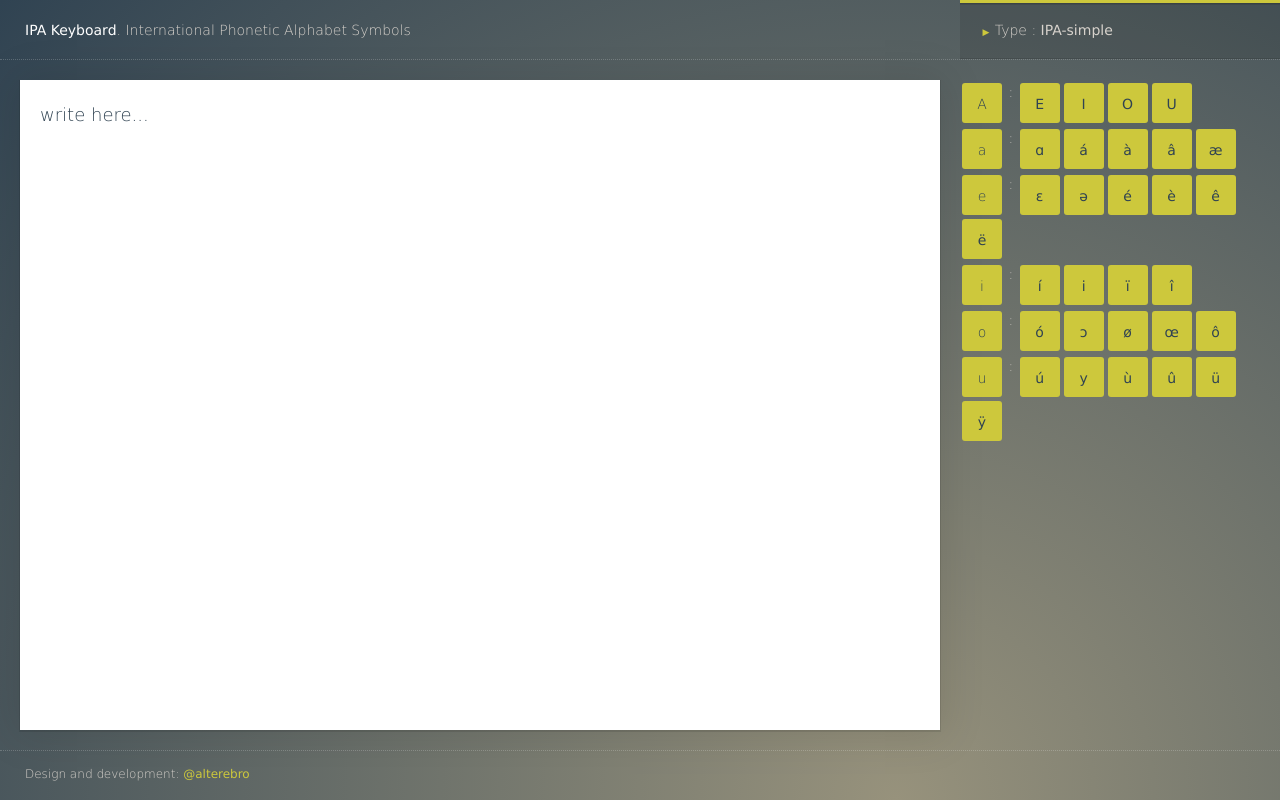
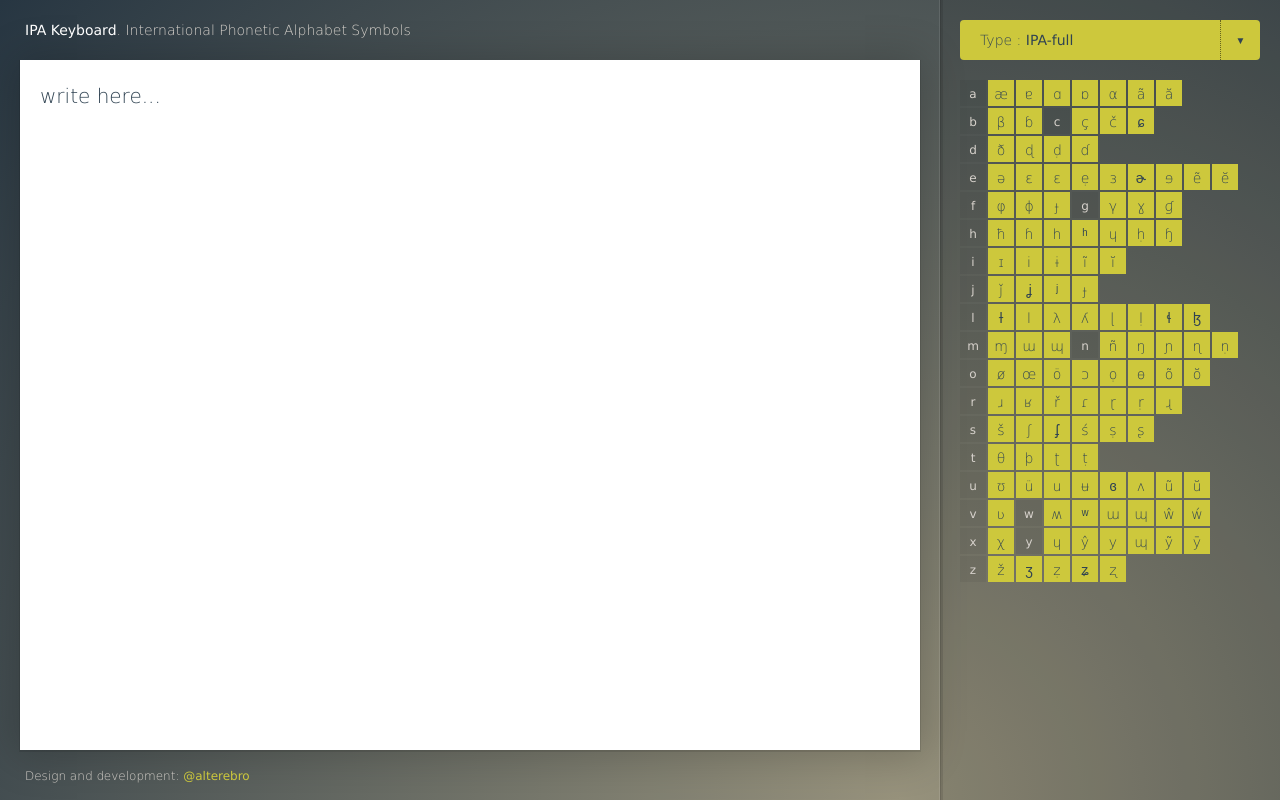
Before and after one commit to alterebro/IPA-Keyboard, a plain HTML site: page index.html in a window 1280 px wide. Drawn offline with Linux system fonts and the light colour scheme; a web font is replaced by a local one.

Commit message:
markup layout and css updated

```diff
--- a/frontend/scripts/app.js
+++ b/frontend/scripts/app.js
@@ -112,7 +112,7 @@ var maps = {
 
 var data = {
 	maps : maps,
-	current_keymap : 'IPA-simple',
+	current_keymap : 'IPA-full',
 	input : 'write here...',
 
 	keymap : null,
@@ -151,7 +151,7 @@ var app = new Vue({
 
 			var elem = document.querySelector('#data-input');
 			this.helper_coordinates = getCaretCoordinates(elem, elem.selectionEnd);
-			this.helper_coordinates.top += 50;
+			this.helper_coordinates.top += 90;
 			this.helper_coordinates.left += 30;
 			console.log('top: ', this.helper_coordinates.top, ' - left: ', this.helper_coordinates.left);
 
--- a/frontend/styles/app.less
+++ b/frontend/styles/app.less
@@ -31,7 +31,6 @@
 @armazon-color-background 		: #304352;	// Global Background Color
 @armazon-color-foreground 		: #d7d2cc; 	// Global Foreground & Text Color
 @armazon-color-primary 			: #cdc83c; 	// Links and Buttons Color
-
 @armazon-color-neutral 			: #a0a0a0; 	// Neutral Grey
 
 /*
@@ -99,10 +98,6 @@ a:active, a:hover {
 	color: @armazon-color-foreground;
 	border-bottom: solid @armazon-color-primary 1px;
 }
-a:focus{
-	outline: solid fade(@armazon-color-primary, 50%) 1px;
-	box-shadow: 0 0 5px 2px fade(@armazon-color-primary, 30%);
-}
 a, a * {
 	.transition();
 }
@@ -149,10 +144,8 @@ blockquote {
 	p { display: inline; }
 }
 
-
 // --------------------------------------------
 // Forms
-// --- Buttons --------------------------------
 button,
 textarea {
 	color: inherit;
@@ -163,47 +156,6 @@ button {
 	overflow: visible;
 	text-transform: none;
 }
-button,
-html input[type="button"],
-input[type="button"] {
-	-webkit-appearance: button;
-	cursor: pointer;
-	display: inline-block;
-	text-align: center;
-	color: @armazon-color-background;
-	background: @armazon-color-primary;
-	border: none;
-	white-space: nowrap;
-	border-radius: 3px;
-	vertical-align: top;
-	height: 4rem;
-	width: 4rem;
-	line-height: 4rem;
-	margin: 2px;
-	.transition();
-}
-.button:hover, .button:focus, .boton:hover, .boton:focus,
-button:hover, button:focus,
-html input[type="button"]:hover, html input[type="button"]:focus,
-input[type="button"]:hover, input[type="button"]:focus,
-input[type="reset"]:hover, input[type="reset"]:focus,
-input[type="submit"]:hover, input[type="submit"]:focus {
-	text-decoration: none;
-	background: @armazon-color-foreground;
-	color: @armazon-color-background;
-	border: none;
-	outline: 0;
-}
-button::-moz-focus-inner,
-input::-moz-focus-inner {
-	border: 0;
-	padding: 0;
-}
-input {
-	line-height: normal;
-}
-
-// --- Input Elements -------------------------
 input[type="checkbox"],
 input[type="radio"] {
 	padding: 0;
@@ -213,53 +165,16 @@ label {
 	display: block;
 }
 
-
 // --------------------------------------------
 // Lists
-ol, ul {
-	padding: 0 0 0 @armazon-margin/2;
-	margin: 0 0 @armazon-margin @armazon-margin/2;
-
-	li {
-		padding: .1rem 0;
-	}
-}
-ul ul, ul ol, ol ol, ol ul {
-	margin: .5rem @armazon-margin/4;
-}
 dl {
 	dt dfn {
 		font-style: normal;
 	}
-	dt:before {
-		content: '\25b6\00a0';
-		display: inline-block;
-		vertical-align: middle;
-		color: @armazon-color-primary;
-		padding: 0 .25rem;
-		font-size: .9rem;
-	}
 	dd {
-		margin: 0;
-		padding: 0;
 		color: @armazon-color-neutral;
 	}
 }
-
-
-// --------------------------------------------
-// Spacing
-/*
-button, .button, input, textarea, select, fieldset {
-	margin: 0 0 1rem 0;
-}
-h1, h2, h3, h4, h5, h6, p, pre {
-	margin: 0 0 (@armazon-margin/2) 0;
-}
-blockquote, figure, table, dl, form {
-	margin: 0 0 @armazon-margin 0;
-}
-*/
 
 // --------------------------------------------
 // Pseudo-elements
@@ -272,13 +187,15 @@ blockquote, figure, table, dl, form {
     text-shadow: none;
 }
 
-
-
 // armazon.css eof
 // --------------------------------------------
 // --------------------------------------------
 // Author's custom styles :
 
+@ui-margin : 20px;
+@ui-header-height : 60px;
+@ui-footer-height : 50px;
+@ui-sidebar-width : 300px + (@ui-margin*2);
 
 html, body {
 	height: 100%;
@@ -286,45 +203,44 @@ html, body {
 	overflow: hidden;
 }
 body {
-	background-color: #304352;
-	// background-image: radial-gradient(circle at 70% 100%, #c7c2ac, transparent 80%);
-	// background-image: radial-gradient(circle at 80% 100%, #a7a27c, transparent 100%);
+	background-color: darken(@armazon-color-background, 5%);
 	background-image: radial-gradient(circle at 70% 100%, #97927c, transparent 100%);
-	background-size: cover;
 }
-
 body > * {
 	font-family: 'dejavusans', 'Voces', sans-serif;
 	font-size: 1.4rem;
-	font-weight: 300;
+	font-weight: normal;
 }
-
-@ui-margin : 20px;
-@ui-header-height : 60px;
-@ui-footer-height : 50px;
-@ui-sidebar-width : 300px + (@ui-margin);
-
 h1, dl, dt, dd, ul, li, p {
 	margin: 0;
 	padding: 0;
 	list-style: none;
 }
 
+
+body {
+	padding: 0 @ui-sidebar-width 0 0;
+}
+#main {
+	width: 100%;
+	height: 100%;
+	position: relative;
+
 	header {
-	z-index: 2;
 		position: absolute;
 		top: 0;
 		left: 0;
+		height: @ui-header-height;
+		line-height: @ui-header-height;
 		width: 100%;
-	height: @ui-header-height;
-	border-bottom: dotted rgba(255, 255, 255, .2) 1px;
+		padding: 0 @ui-margin + 5px;
 
 		h1 {
-		display: inline-block;
+			white-space: nowrap;
+	        overflow: hidden;
+	        text-overflow: ellipsis;
 			font-size: 1.4rem;
 			font-weight: normal;
-		line-height: @ui-header-height;
-		padding: 0 0 0 @ui-margin + 5px;
 
 			strong {
 				font-weight: bold;
@@ -332,58 +248,12 @@ header {
 			}
 		}
 
-	dl {
-		box-shadow:
-			inset 0 3px 0 0 @armazon-color-primary,
-			inset 0 4px 0 0 rgba(0, 0, 0, .1),
-			inset 0 5px 0 0 rgba(0, 0, 0, .1),
-			inset 0 -1px 0 0 rgba(0, 0, 0, .1)
-		;
-		float: right;
-		width: @ui-sidebar-width;
-		background: rgba(0, 0, 0, .1);
-
-		dt {
-			height: @ui-header-height - 1px;
-			line-height: @ui-header-height  - 1px;
-			padding: 0 0 0 @ui-margin;
 	}
-		dd {
-			display: none;
-			position: absolute;
-			padding: @ui-margin;
-			width: @ui-sidebar-width;
-			background: @armazon-color-background;
-
-			ul {
-				li {
-					label {
-						cursor: pointer;
-						background: #333;
-					}
-				}
-			}
-		}
-
-		&:hover {
-			background: @armazon-color-background;
-			dd {
-				display: block;
-			}
-		}
-	}
-}
-
-main {
-	width: 100%;
-	height: 100%;;
-	padding: @ui-header-height 0 @ui-footer-height 0;
 
 	section {
 		width: 100%;
 		height: 100%;
-		padding: @ui-margin (@ui-sidebar-width + @ui-margin) @ui-margin @ui-margin;
-		position: relative;
+		padding: @ui-header-height @ui-margin @ui-footer-height;
 
 		textarea {
 			-webkit-appearance: none;
@@ -401,18 +271,123 @@ main {
 			overflow: auto;
 			resize: none;
 			.transition();
-
-			font-size: 18px;
+			font-size: 2rem;
 			box-shadow:
-				0 2px 40px 5px rgba(0, 0, 0, .1),
-				0 1px 0 1px rgba(0, 0, 0, .1)
+				0 2px 40px 5px fade(#000, 20%),
+				0 1px 0 1px fade(#000, 10%)
 			;
 		}
 		textarea:focus {
 			border: none;
 			outline: 0;
 		}
+	}
 
+	footer {
+		position: absolute;
+		bottom: 0;
+		left: 0;
+		height: @ui-footer-height;
+		line-height: @ui-footer-height;
+		width: 100%;
+		padding: 0 @ui-margin + 5px;
+
+		p {
+			white-space: nowrap;
+			overflow: hidden;
+			text-overflow: ellipsis;
+			font-size: 1.2rem;
+
+			a {
+				font-weight: bold;
+			}
+		}
+	}
+}
+#sidebar {
+	position: absolute;
+	top: 0;
+	right: 0;
+	width: @ui-sidebar-width;
+	height: 100%;
+	overflow: auto;
+
+	background: fade(#000, 10%);
+	box-shadow:
+		-1px 0 0 fade(#fff, 10%),
+		inset 1px 0 0 fade(#000, 10%),
+		inset 3px 0 0 fade(#000, 10%)
+	;
+
+	padding: 0 @ui-margin;
+}
+
+#sidebar {
+
+	dl {
+		padding: @ui-margin 0;
+		cursor: pointer;
+
+		dt {
+			position: relative;
+			height: @ui-header-height - @ui-margin;
+			line-height: @ui-header-height - @ui-margin;
+			padding: 0 @ui-margin;
+			background: @armazon-color-primary;
+			color: @armazon-color-background;
+			overflow: hidden;
+			border-radius: 4px;
+
+			&:after {
+				content: '\25bc';
+				position: absolute;
+				top: 0;
+				right: 0;
+				display: block;
+				height: @ui-header-height - @ui-margin;
+				width: @ui-header-height - @ui-margin;
+				border-left: dotted fade(#000, 50%) 1px;
+				text-align: center;
+				font-size: 10px;
+			}
+		}
+		dd {
+			display: none;
+			position: absolute;
+			width: @ui-sidebar-width - (@ui-margin*2);
+			background: fade(#fff, 90%);
+			color: @armazon-color-background;
+			border-radius: 4px;
+			margin: 5px 0 0 0;
+
+			ul {
+				padding: @ui-margin 0;
+
+				li {
+					label {
+						cursor: pointer;
+						padding: 5px @ui-margin;
+						font-weight: bold;
+					}
+				}
+			}
+		}
+
+		&:hover {
+			dd { display: block; }
+		}
+	}
+}
+
+
+
+#ad {
+	display: none;
+	margin-top: @ui-margin;
+	width: 300px;
+	height: 250px;
+	background: rgba(0, 0, 0, .2);
+}
 #helper {
 	display: inline-block;
 	width: auto;
@@ -434,50 +409,6 @@ main {
 		}
 	}
 }
-
-	}
-
-	aside {
-		position: absolute;
-		top: 0;
-		right: 0;
-		width: @ui-sidebar-width;
-		height: 100%;
-		padding: (@ui-header-height + @ui-margin) @ui-margin (@ui-footer-height + @ui-margin) 0;
-		overflow: hidden;
-
-		#sidebar {
-			height: 100%;
-			overflow: auto;
-		}
-
-		#ad {
-			display: none;
-			margin-top: @ui-margin;
-			width: 300px;
-			height: 250px;
-			background: rgba(0, 0, 0, .2);
-		}
-	}
-}
-
-footer {
-	z-index: 1;
-	position: absolute;
-	bottom: 0;
-	left: 0;
-	line-height: @ui-footer-height - 5px;
-	height: @ui-footer-height;
-	width: 100%;
-	border-top: dotted rgba(255, 255, 255, .2) 1px;
-	padding: 0 (@ui-margin + 5px);
-
-	font-size: 75%;
-	a {
-		font-weight: bold;
-	}
-}
-
 .current { border: solid #222 2px; }
 .dissolve-transition {
 //	position: absolute;
@@ -489,6 +420,77 @@ footer {
 	opacity: 0;
 //	top: -5px;
 }
+
+
+
+
+
+button,
+html input[type="button"],
+input[type="button"] {
+	-webkit-appearance: button;
+	cursor: pointer;
+	display: inline-block;
+	text-align: center;
+	border: none;
+	white-space: nowrap;
+	vertical-align: top;
+	.transition();
+}
+
+#characters-mapped {
+	li {
+		display: block;
+		float: left;
+	}
+	button {
+		display: block;
+		float: left;
+		width: 2.6rem;
+		height: 2.6rem;
+		margin: 0 2px 2px 0;
+	}
+	button.char-trigger {
+		background: fade(#000, 5%);
+		color: @armazon-color-foreground;
+		font-size: 1.2rem;
+		font-weight: bold;
+	}
+	button.char-item {
+		background: @armazon-color-primary;
+		color: @armazon-color-background;
+		&:hover {
+			background: #fff;
+			-ms-transform: scale(1.5);
+			-webkit-transform: scale(1.5);
+			transform: scale(1.5);
+		}
+	}
+}
+
+
+
+
+/*
+
+button:hover, button:focus,
+html input[type="button"]:hover, html input[type="button"]:focus,
+input[type="button"]:hover, input[type="button"]:focus {
+	text-decoration: none;
+	background: @armazon-color-foreground;
+	color: @armazon-color-background;
+	border: none;
+	outline: 0;
+}
+button::-moz-focus-inner,
+input::-moz-focus-inner {
+	border: 0;
+	padding: 0;
+}
+input {
+	line-height: normal;
+}
+*/
 
 /*
 #characters-mapped {
--- a/index.html
+++ b/index.html
@@ -14,31 +14,11 @@
 </head>
 <body>
 
-<header>
-	<h1><strong>IPA Keyboard</strong>. International Phonetic Alphabet Symbols</h1>
-	<dl>
-		<dt>Type : <strong>{{ current_keymap }}</strong></dt>
-		<dd>
-			<ul>
-				<li v-for="map in maps">
-					<label>
-						<input
-							type="radio"
-							name="current-map"
-							@click="setMap($key)"
-							v-model="current_keymap"
-							v-bind:id="'current-map-'+$key"
-							v-bind:value="$key" />
-						{{ $key }}
-					</label>
-				</li>
-			</ul>
-		</dd>
-	</dl>
-</header>
+<div id="main">
+	<header>
+		<h1><strong>IPA Keyboard</strong>. International Phonetic Alphabet Symbols</h1>
+	</header>
 
-
-<main>
 	<section>
 		<textarea id="data-input" rows="10" cols="40"
 			v-model="input"
@@ -63,26 +43,43 @@
 			</dl>
 		</div>
 	</section>
+
+	<footer>
+		<p>Design and development: <a href="https://twitter.com/alterebro">@alterebro</a></p>
+	</footer>
+</div>
+
+<div id="sidebar">
 	<aside>
-		<div id="sidebar">
-			<ul id="characters-mapped">
-				<li v-for="k in keymap">
-					<button @click="addChar($key)">{{ $key }}</button> :
-						<template v-for="i in k">
-						<button @click="addChar(i)"><strong>{{ i }}</strong></button>
-						</template>
-				</li>
-			</ul>
-			<div id="ad">
-				[[ ad here ]]
-			</div>
-		</div>
+		<dl>
+			<dt><dfn>Type : <strong>{{ current_keymap }}</strong></dfn></dt>
+			<dd>
+				<ul>
+					<li v-for="map in maps">
+						<label>
+							<input
+								type="radio"
+								name="current-map"
+								@click="setMap($key)"
+								v-model="current_keymap"
+								v-bind:id="'current-map-'+$key"
+								v-bind:value="$key" />
+							{{ $key }}
+						</label>
+					</li>
+				</ul>
+			</dd>
+		</dl>
+
+		<ul id="characters-mapped">
+			<li v-for="k in keymap">
+				<button @click="addChar($key)" class="char-trigger">{{ $key }}</button>
+				<template v-for="i in k"><button @click="addChar(i)" class="char-item">{{ i }}</button></template>
+			</li>
+		</ul>
+		<div id="ad">[[ ad here ]]</div>
 	</aside>
-</main>
-
-<footer>
-	<p>Design and development: <a href="https://twitter.com/alterebro">@alterebro</a></p>
-</footer>
+</div>
 
 <script type="text/javascript" src="frontend/scripts/textarea-caret-position.js"></script>
 <script type="text/javascript" src="frontend/scripts/mousetrap-1.5.3.min.js"></script>
```
Also changed, not shown: frontend/styles/app.css. Lines whose indentation alone changed are shown as unchanged.
